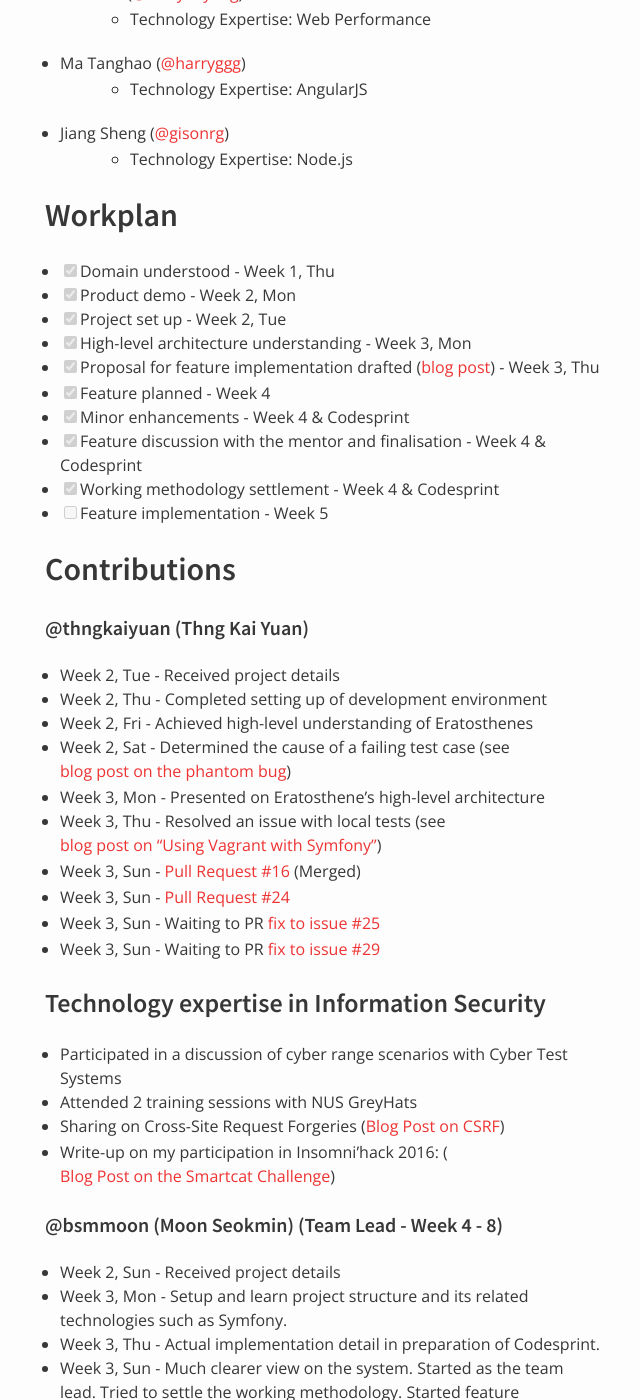
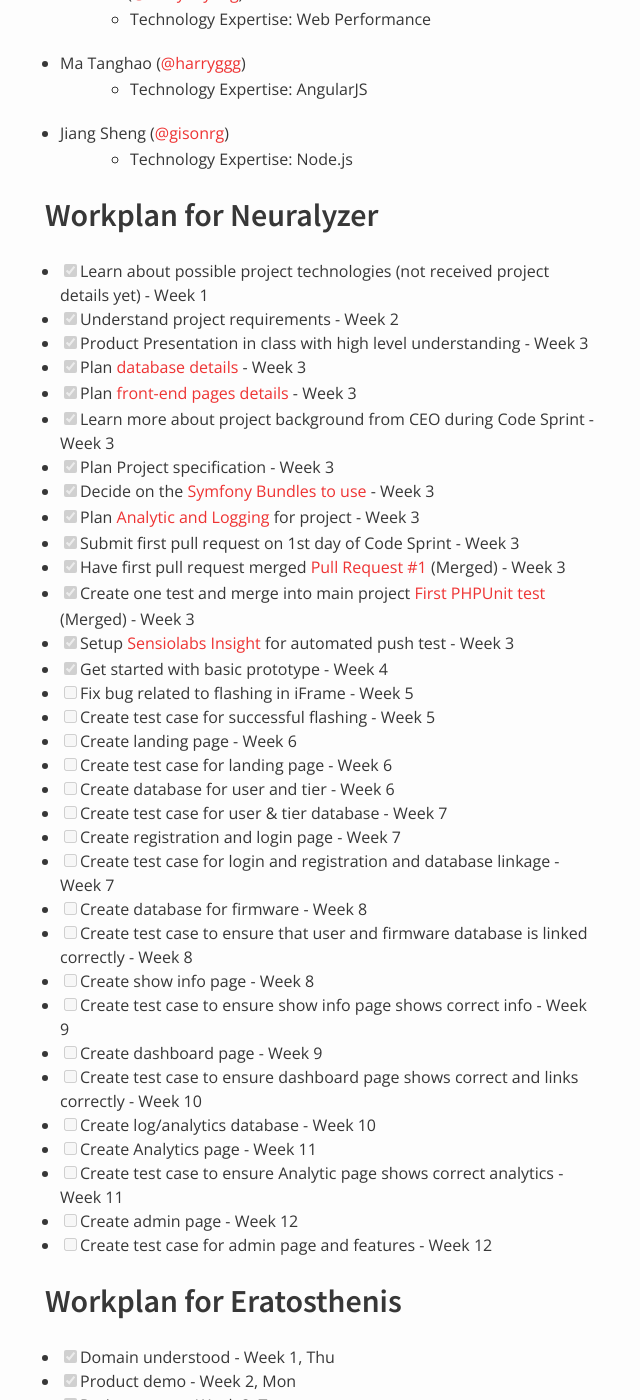
Before and after one commit to nus-oss/cs3281-AY1516S2-website, a Jekyll site: the page built from teams/codebender.md, in a window 1280 px wide and 1400 px high, scrolled down 433 px. Shown: the whole window, without its empty margins (325-965 px from the left). Built offline with Jekyll 4.4.1, drawn with Linux system fonts in a browser that asks for light colours; some of the changed text lies outside the part shown.

Commit message:
Alex update workplan

```diff
--- a/teams/codebender.md
+++ b/teams/codebender.md
@@ -17,7 +17,43 @@
  - Jiang Sheng ([@gisonrg](http://blog.gisonrg.me/))
    - Technology Expertise: Node.js
 
-## Workplan
+## Workplan for Neuralyzer
+
+* [x] Learn about possible project technologies (not received project details yet) - Week 1
+* [x] Understand project requirements - Week 2
+* [x] Product Presentation in class with high level understanding - Week 3
+* [x] Plan [database details](https://github.com/codebendercc/Neuralyzer/wiki/ORM-Notes) - Week 3
+* [x] Plan [front-end pages details](https://github.com/codebendercc/Neuralyzer/wiki/Pages-the-service-should-provide) - Week 3
+* [x] Learn more about project background from CEO during Code Sprint - Week 3
+* [x] Plan Project specification - Week 3
+* [x] Decide on the [Symfony Bundles to use](https://github.com/codebendercc/Neuralyzer/wiki/Symfony-Bundles) - Week 3
+* [x] Plan [Analytic and Logging](https://github.com/codebendercc/Neuralyzer/wiki/Types-of-Analytics) for project - Week 3
+* [x] Submit first pull request on 1st day of Code Sprint - Week 3
+* [x] Have first pull request merged [Pull Request #1](https://github.com/codebendercc/Neuralyzer/pull/1) (Merged) - Week 3
+* [x] Create one test and merge into main project [First PHPUnit test](https://github.com/codebendercc/Neuralyzer/pull/12) (Merged) - Week 3
+* [x] Setup [Sensiolabs Insight](https://insight.sensiolabs.com/projects/a371effa-c11d-473f-844d-d5f421df79be) for automated push test - Week 3
+* [x] Get started with basic prototype - Week 4
+* [ ] Fix bug related to flashing in iFrame - Week 5
+* [ ] Create test case for successful flashing - Week 5
+* [ ] Create landing page - Week 6
+* [ ] Create test case for landing page - Week 6
+* [ ] Create database for user and tier - Week 6
+* [ ] Create test case for user & tier database - Week 7
+* [ ] Create registration and login page - Week 7
+* [ ] Create test case for login and registration and database linkage - Week 7
+* [ ] Create database for firmware - Week 8
+* [ ] Create test case to ensure that user and firmware database is linked correctly  - Week 8
+* [ ] Create show info page - Week 8
+* [ ] Create test case to ensure show info page shows correct info - Week 9
+* [ ] Create dashboard page - Week 9
+* [ ] Create test case to ensure dashboard page shows correct and links correctly - Week 10
+* [ ] Create log/analytics database - Week 10
+* [ ] Create Analytics page - Week 11
+* [ ] Create test case to ensure Analytic page shows correct analytics - Week 11
+* [ ] Create admin page - Week 12
+* [ ] Create test case for admin page and features - Week 12
+
+## Workplan for Eratosthenis
 
 * [x] Domain understood - Week 1, Thu
 * [x] Product demo - Week 2, Mon
@@ -58,10 +94,9 @@
 * Week 3, Sun - [Pull Request #18](https://github.com/codebendercc/eratosthenes/pull/18) (Merged)
 
 #### @alexyaoyang (Alex Yao)
+* Week 1 & 2 - Learn technologies
 * Week 2, Sun - Received project details
-* Week 3, Mon - Setup development environment + learn technologies (since week 1)
 * Week 3, Mon - Presented on high level architecture of Neuralyzer and what will be
-* Week 3, Thu - Managed to get started with a basic prototype
 * Week 3, Sat - [Pull Request #1](https://github.com/codebendercc/Neuralyzer/pull/1) (Merged)
 * Week 3, Sat - [Pull Request #2](https://github.com/codebendercc/Neuralyzer/pull/2) (Merged)
 * Week 3, Sat - [Pull Request #3](https://github.com/codebendercc/Neuralyzer/pull/3) (Merged)
@@ -69,6 +104,7 @@
 * Week 3, Sat - Started using SensioLabs' Insight as an automated code quality (also has security, performance, bugrisk, architectural checks) assurance and setup hook for github, such that every push will be reviewed automatically
 * Week 3, Sun - Merged 6 more PRs
 * Week 3, Sun - [Added first PHPUnit test](https://github.com/codebendercc/Neuralyzer/pull/12) (Merged)
+* Week 4, Thu - Created a basic prototype
 
 #### @harryggg (Ma Tanghao)
 * Week 2, Tues - Received project details
```
